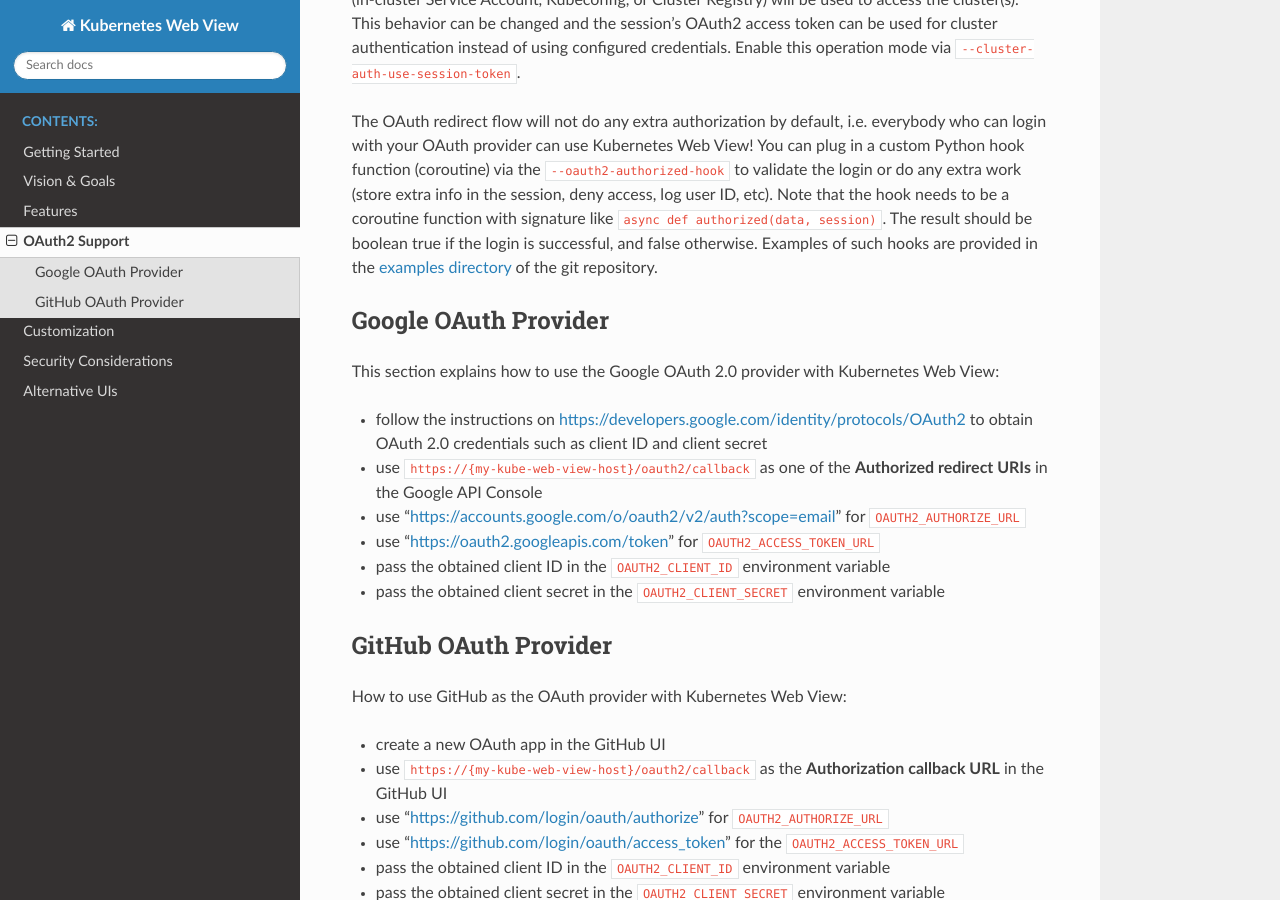
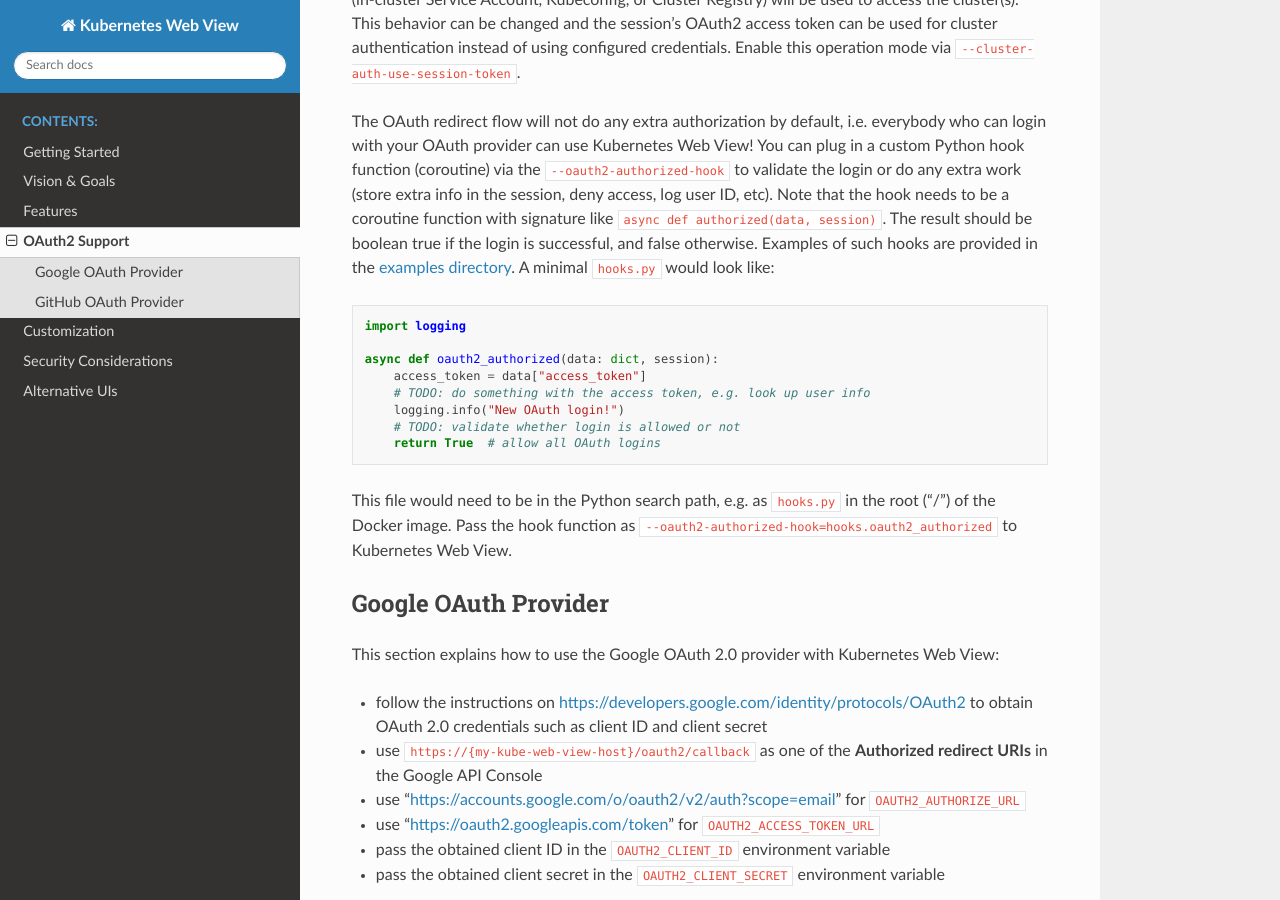
Before and after one commit to hjacobs/kube-web-view, a Sphinx documentation site: the page built from docs/oauth2.rst, in a window 1280 px wide and 900 px high, scrolled down 848 px. Built offline with Sphinx 7.4.7 and the Read the Docs theme 2.0.0, drawn with Linux system fonts in a browser that asks for light colours.

Commit message:
example Python hook

```diff
--- a/docs/oauth2.rst
+++ b/docs/oauth2.rst
@@ -28,7 +28,20 @@
 The OAuth redirect flow will not do any extra authorization by default, i.e. everybody who can login with your OAuth provider can use Kubernetes Web View!
 You can plug in a custom Python hook function (coroutine) via the ``--oauth2-authorized-hook`` to validate the login or do any extra work (store extra info in the session, deny access, log user ID, etc).
 Note that the hook needs to be a coroutine function with signature like ``async def authorized(data, session)``. The result should be boolean true if the login is successful, and false otherwise.
-Examples of such hooks are provided in the `examples directory <https://codeberg.org/hjacobs/kube-web-view/src/branch/master/examples>`_ of the git repository.
+Examples of such hooks are provided in the `examples directory <https://codeberg.org/hjacobs/kube-web-view/src/branch/master/examples>`_. A minimal ``hooks.py`` would look like:
+
+.. code-block:: python
+
+    import logging
+
+    async def oauth2_authorized(data: dict, session):
+        access_token = data["access_token"]
+        # TODO: do something with the access token, e.g. look up user info
+        logging.info("New OAuth login!")
+        # TODO: validate whether login is allowed or not
+        return True  # allow all OAuth logins
+
+This file would need to be in the Python search path, e.g. as ``hooks.py`` in the root ("/") of the Docker image. Pass the hook function as ``--oauth2-authorized-hook=hooks.oauth2_authorized`` to Kubernetes Web View.
 
 Google OAuth Provider
 =====================
```
